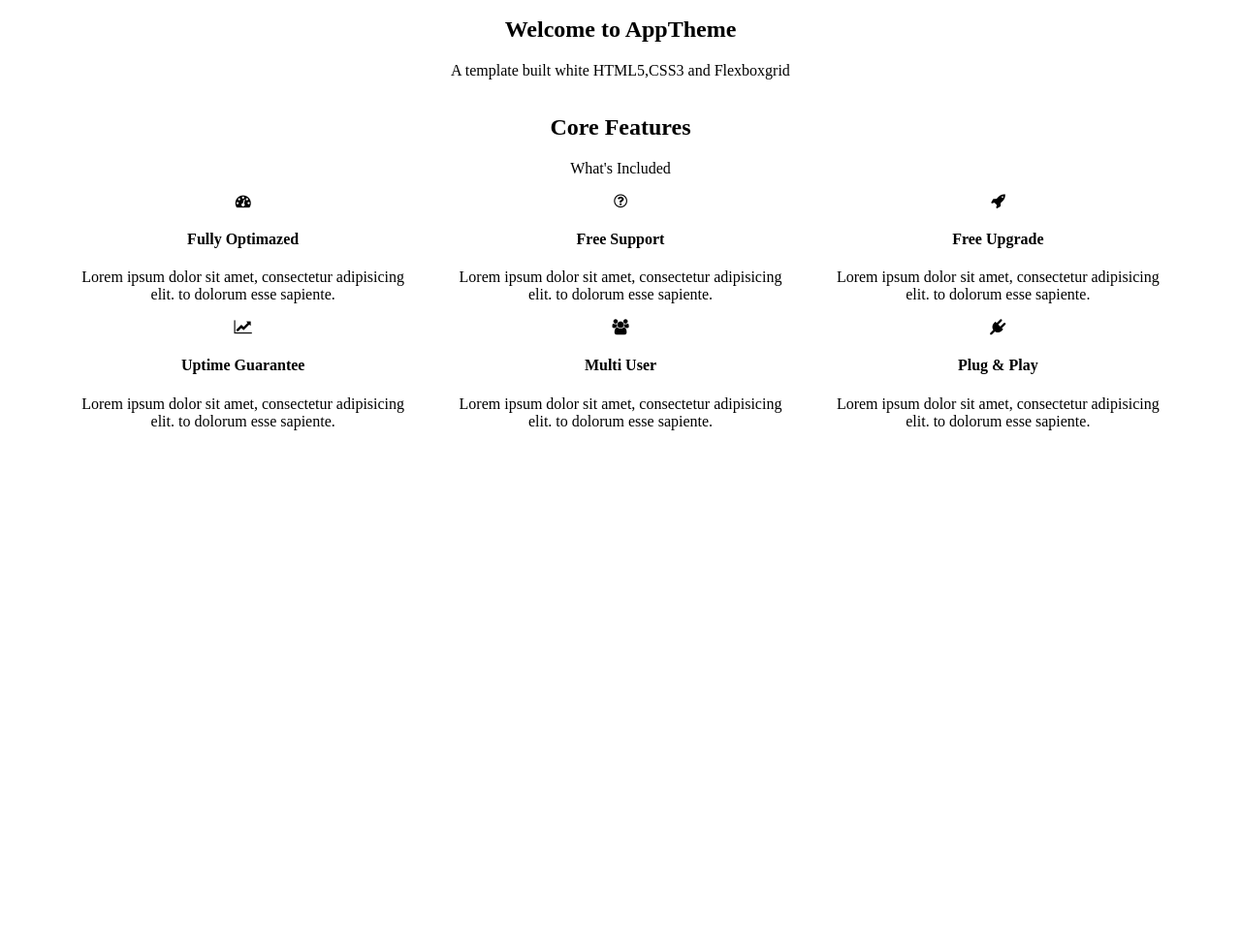
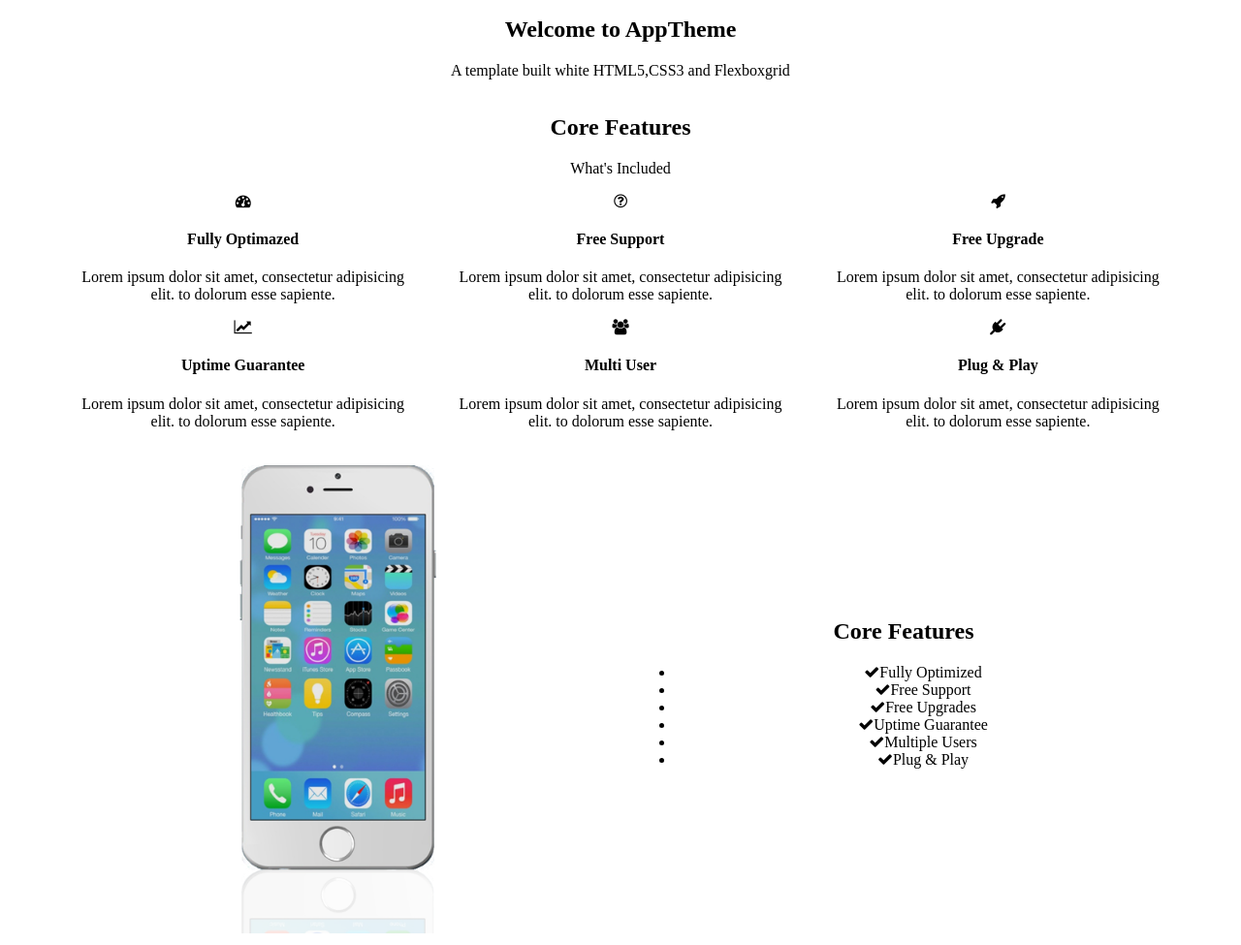
Before and after one commit to Ivan5/apptheme, a plain HTML site: page index.html in a window 1280 px wide. Shown: the part 115-1090 px from the top of the page at 97% size. Before the commit the page ends 800 px from the top, so only its background shows below. Drawn offline with Linux system fonts and the light colour scheme.

Commit message:
Added info-section markup}

```diff
--- a/css/app.css
+++ b/css/app.css
@@ -1,3 +1,6 @@
+img{
+  width: 100%;
+}
 .container{
   margin: auto;
 }
--- a/index.html
+++ b/index.html
@@ -86,5 +86,26 @@
         </div>
       </div>
     </section>
+    <!--Info Section-->
+    <section id="info">
+      <div class="container">
+        <div class="row center-xs center-sm center-md center-lg middle-xs middle-sm middle-md middle-lg">
+          <div class="col-xs-12 col-sm-6 col-md-6 col-lg-6">
+            <img src="img/iphone.png" alt="">
+          </div>
+          <div class="col-xs-12 col-sm-6 col-md-6 col-lg-6">
+            <h2>Core Features</h2>
+            <ul>
+              <li><i class="fa fa-check"></i>Fully Optimized</li>
+              <li><i class="fa fa-check"></i>Free Support</li>
+              <li><i class="fa fa-check"></i>Free Upgrades</li>
+              <li><i class="fa fa-check"></i>Uptime Guarantee</li>
+              <li><i class="fa fa-check"></i>Multiple Users</li>
+              <li><i class="fa fa-check"></i>Plug & Play</li>
+            </ul>
+          </div>
+        </div>
+      </div>
+    </section>
   </body>
 </html>
```
Also changed, not shown: img/iphone.png (added).
